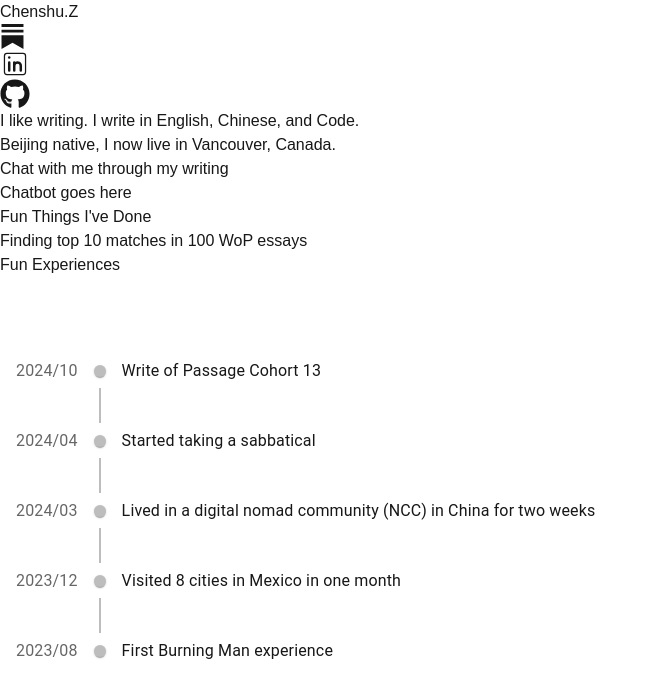
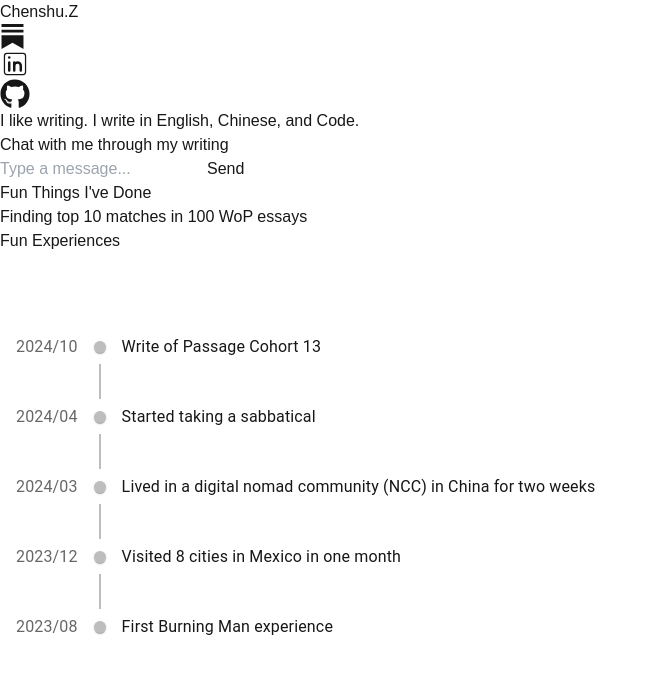
Before and after one commit to chelsea-zhou/chenshuz-website, a Next.js app: page / in a window 1280 px wide. Shown: the top 698 px of the page, without its empty margins (0-658 px from the left). Built offline with nearby package versions, Linux system fonts and the light colour scheme.

Commit message:
Adding chatbot

```diff
--- a/next.config.ts
+++ b/next.config.ts
@@ -1,10 +1,6 @@
 import type { NextConfig } from "next";
 
 const nextConfig: NextConfig = {
-  /* config options here */
-  optimizePackageImports: [
-    '@mantine/core'
-  ],
 };
 
 export default nextConfig;
--- a/package.json
+++ b/package.json
@@ -13,6 +13,7 @@
     "@emotion/styled": "^11.13.5",
     "@mui/lab": "^6.0.0-beta.17",
     "@mui/material": "^6.1.9",
+    "axios": "^1.7.8",
     "next": "15.0.3",
     "react": "19.0.0-rc-66855b96-20241106",
     "react-dom": "19.0.0-rc-66855b96-20241106",
--- a/postcss.config.mjs
+++ b/postcss.config.mjs
@@ -2,16 +2,7 @@
 const config = {
   plugins: {
     tailwindcss: {},
-    'postcss-preset-mantine': {},
-    'postcss-simple-vars': {
-      variables: {
-        'mantine-breakpoint-xs': '36em',
-        'mantine-breakpoint-sm': '48em',
-        'mantine-breakpoint-md': '62em',
-        'mantine-breakpoint-lg': '75em',
-        'mantine-breakpoint-xl': '88em',
-      },
-    },
+
   },
 };
 
--- /dev/null
+++ b/src/app/components/Chatbot.tsx
@@ -0,0 +1,83 @@
+'use client'
+import React, { useState } from 'react';
+import axios from 'axios';
+
+export default function Chatbot() {
+  const [messages, setMessages] = useState<{ sender: string; text: string , link?: []}[]>([]);
+  const [input, setInput] = useState('');
+
+  const handleSend = async () => {
+    if (!input.trim()) return;
+
+    // Add user's message to the chat
+    setMessages([...messages, { sender: 'user', text: input }]);
+
+    try {
+      // Send message to backend API
+      const response = await axios.post('http://127.0.0.1:8000/chat', { query: input });
+      // const response = {
+      //   data: {
+      //     answer: "Chenshu, a prominent figure in various fields, may not have a widely recognized or documented life philosophy that is universally acknowledged. If you are referring to a specific individual named Chenshu, please provide more context or details about their background or contributions. This will help me give you a more accurate and relevant response regarding their life philosophy or beliefs.",
+      //   }
+      // }
+      console.log(response.data)
+      // Add bot's response to the chat
+      const answer = response.data.answer
+      const context = response.data.context
+      setMessages((prevMessages) => [
+        ...prevMessages,
+        { sender: 'bot', text: answer , link: context},
+        //{ sender: 'bot', text: answer , link: []},
+
+      ]);
+    } catch (error) {
+      console.error('Error sending message:', error);
+    }
+
+    // Clear input field
+    setInput('');
+  };
+
+  return (
+    <div className="flex flex-col  mt-10 p-4 pt-5 border-2 rounded-lg shadow-lg bg-gray-100">
+      <div
+        className="flex flex-col space-y-2 p-5 h-128 overflow-y-auto bg-white border rounded-lg"
+        id="chat-window"
+      >
+        {messages.map((msg, idx) => (
+          <div
+            key={idx}
+            className={`flex ${
+              msg.sender === 'user' ? 'justify-end' : 'justify-start'
+            }`}
+          >
+            <div
+              className={`${
+                msg.sender === 'user' ? 'bg-blue-500 text-white' : 'bg-gray-200 text-black'
+              } px-4 py-2 rounded-lg`}
+            >
+              <p>{msg.text}</p>
+              {msg.link && <p>Refereces:</p>}
+              {msg.link && <p className='underline text-blue'>{Array.from(msg.link).join(", ")}</p>}
+            </div>
+          </div>
+        ))}
+      </div>
+      <div className="flex mt-4 space-x-2">
+        <input
+          type="text"
+          value={input}
+          onChange={(e) => setInput(e.target.value)}
+          placeholder="Type a message..."
+          className="flex-grow px-4 py-2 border rounded-lg focus:outline-none"
+        />
+        <button
+          onClick={handleSend}
+          className="px-4 py-2 bg-gray-500 text-white rounded-lg hover:bg-blue-600"
+        >
+          Send
+        </button>
+      </div>
+    </div>
+  );
+};
--- a/src/app/page.tsx
+++ b/src/app/page.tsx
@@ -2,6 +2,7 @@ import { CiLinkedin } from "react-icons/ci";
 import { FaGithub } from "react-icons/fa";
 import { SiSubstack } from "react-icons/si";
 import LeftAlignedTimeline from "./components/Timeline";
+import Chatbot from "./components/Chatbot";
 
 export default function Home() {
   return (
@@ -24,13 +25,10 @@ export default function Home() {
           <a href="https://chenshuz.blog/" className="text-lg text-blue-600" > Chinese</a>,
           and <a href="https://github.com/chelsea-zhou" className="text-lg text-blue-600" >Code</a>.
           <br></br>
-          Beijing native, I now live in Vancouver, Canada.
       </p>
       <div className="space-y-4">
           <h2 className="text-2xl font-semibuld text-gray-800">Chat with me through my writing</h2>
-          <div className="p-4 bg-gray-100 rounded-lg shadow-md">
-              <div className="text-center text-gray-500">Chatbot goes here</div>
-          </div>
+          <Chatbot />
       </div>
 
       <div className="space-y-4">
```
Also changed, not shown: 1 other file (tests, documents, lock files or other folders).
